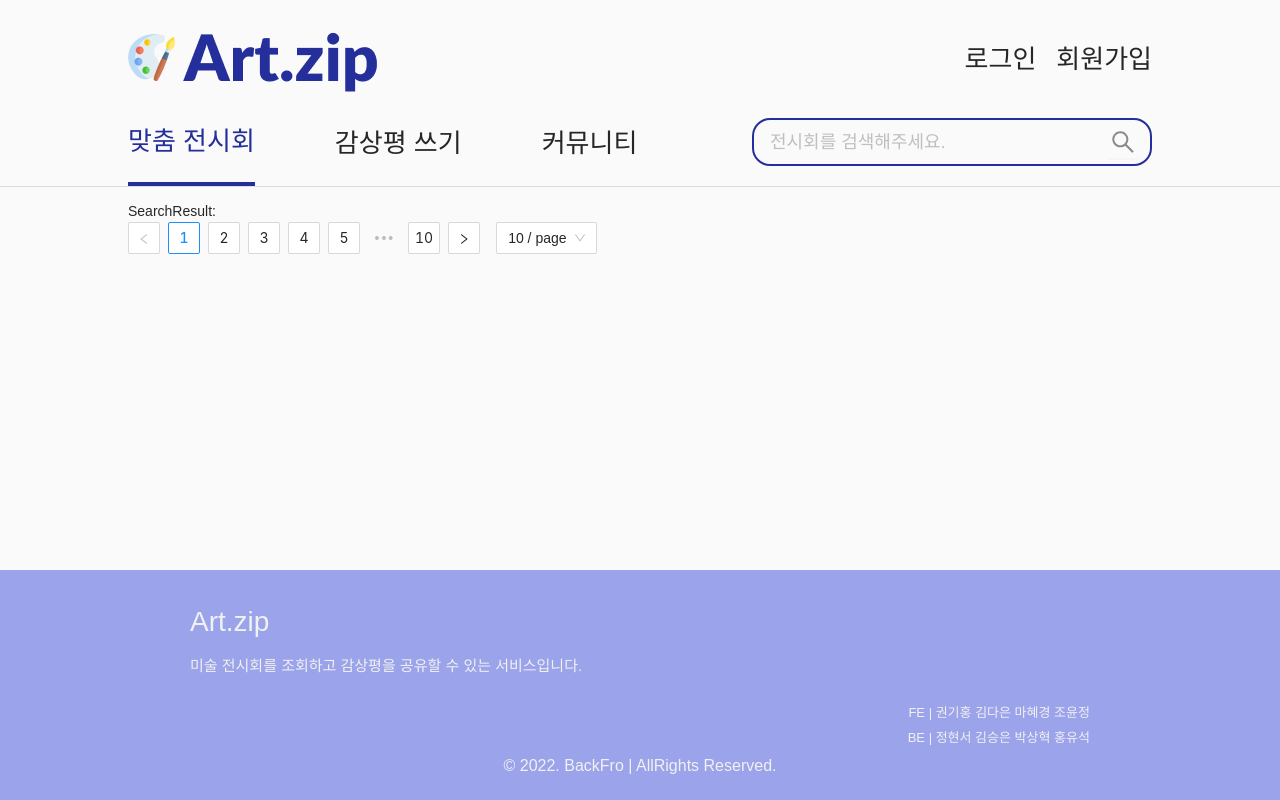
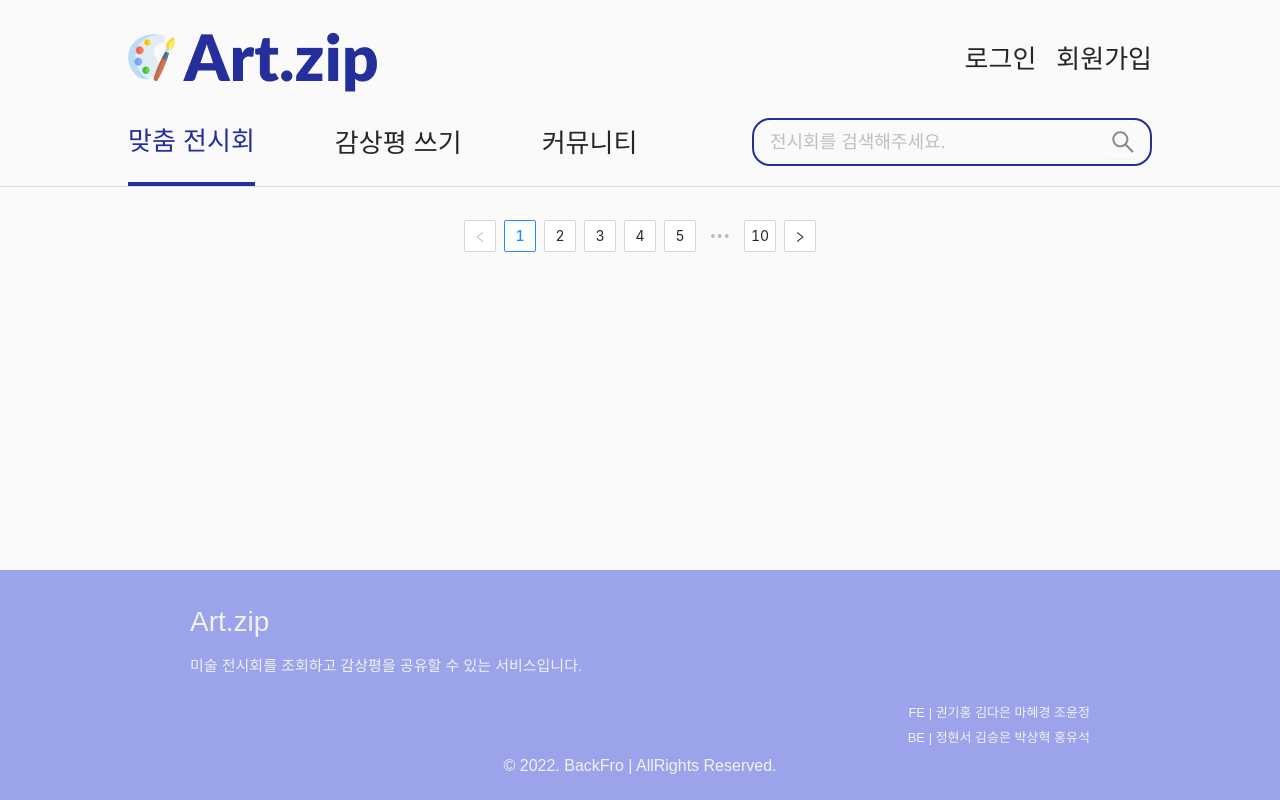
Before and after one commit to prgrms-web-devcourse/Team-BackFro-ArtZip-FE, a Next.js app: page /search-result in a window 1280 px wide. Built offline with nearby package versions, Linux system fonts and the light colour scheme; a web font is replaced by a local one.

Commit message:
test: 중간 커밋

```diff
--- a/components/organism/SwiperContainer/index.tsx
+++ b/components/organism/SwiperContainer/index.tsx
@@ -2,10 +2,12 @@ import React, { ReactElement } from 'react';
 import * as S from './style';
 import Link from 'next/link';
 
+export type ExhibitionType = 'upcoming' | 'popular';
+
 interface SwiperContainerProps {
   title: string;
   children: ReactElement;
-  type: 'upcoming' | 'popular';
+  type: ExhibitionType;
 }
 
 const SwiperContainer = ({ title, children, type }: SwiperContainerProps) => {
--- a/pages/search-result/index.tsx
+++ b/pages/search-result/index.tsx
@@ -2,10 +2,12 @@ import Head from 'next/head';
 import { Pagination } from 'antd';
 import { useRouter } from 'next/router';
 import { useState } from 'react';
+import * as S from './style';
 
 const SearchResultPage = () => {
   const router = useRouter();
   const { exhibition } = router.query;
+  const { type } = router.query;
 
   const [currentPage, setCurrentPage] = useState(1);
 
@@ -13,18 +15,33 @@ const SearchResultPage = () => {
   const [total, setTotal] = useState(100);
 
   return (
-    <>
+    <S.SearchResultContainer>
       <Head>
         <title>ArtZip | SearchResult</title>
       </Head>
-      <div>SearchResult: {exhibition}</div>
+      {type === 'upcoming' && (
+        <div>
+          <h2>다가오는 전시회</h2>
+        </div>
+      )}
+      {type === 'popular' && (
+        <div>
+          <h2>인기많은 전시회</h2>
+        </div>
+      )}
+      {exhibition && <div>SearchResult: {exhibition}</div>}
+
       <Pagination
+        className="pagination"
         defaultCurrent={1}
         current={currentPage}
         total={total}
+        defaultPageSize={10}
+        showSizeChanger={false}
+        pageSize={10}
         onChange={(page) => setCurrentPage(page)}
       />
-    </>
+    </S.SearchResultContainer>
   );
 };
 
--- /dev/null
+++ b/pages/search-result/style.ts
@@ -0,0 +1,12 @@
+import styled from '@emotion/styled';
+
+export const SearchResultContainer = styled.div`
+  display: flex;
+  flex-direction: column;
+  align-items: center;
+  justify-content: center;
+
+  .pagination {
+    margin-top: 20px;
+  }
+`;
```
